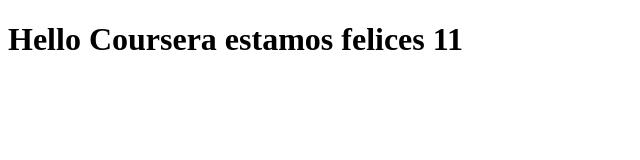
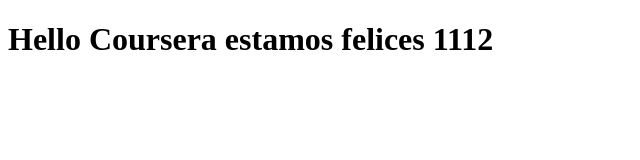
Before and after one commit to ialcaute/course-tst, a plain HTML site: page site/index.html in a window 1280 px wide. Shown: the full height of the page, 0-640 px from the left. Drawn offline with Linux system fonts and the light colour scheme.

Commit message:
cambios 2

```diff
--- a/site/index.html
+++ b/site/index.html
@@ -3,9 +3,9 @@
 <head>
 	<meta charset="utf-8">
 	<meta name="viewport" content="width=device-width, initial-scale=1">
-	<title>Hello Coursera estamos felices 11</title>
+	<title>Hello Coursera estamos felices 1112</title>
 </head>
 <body>
-<h1>Hello Coursera estamos felices 11<h1>
+<h1>Hello Coursera estamos felices 1112<h1>
 </body>
 </html>
```
